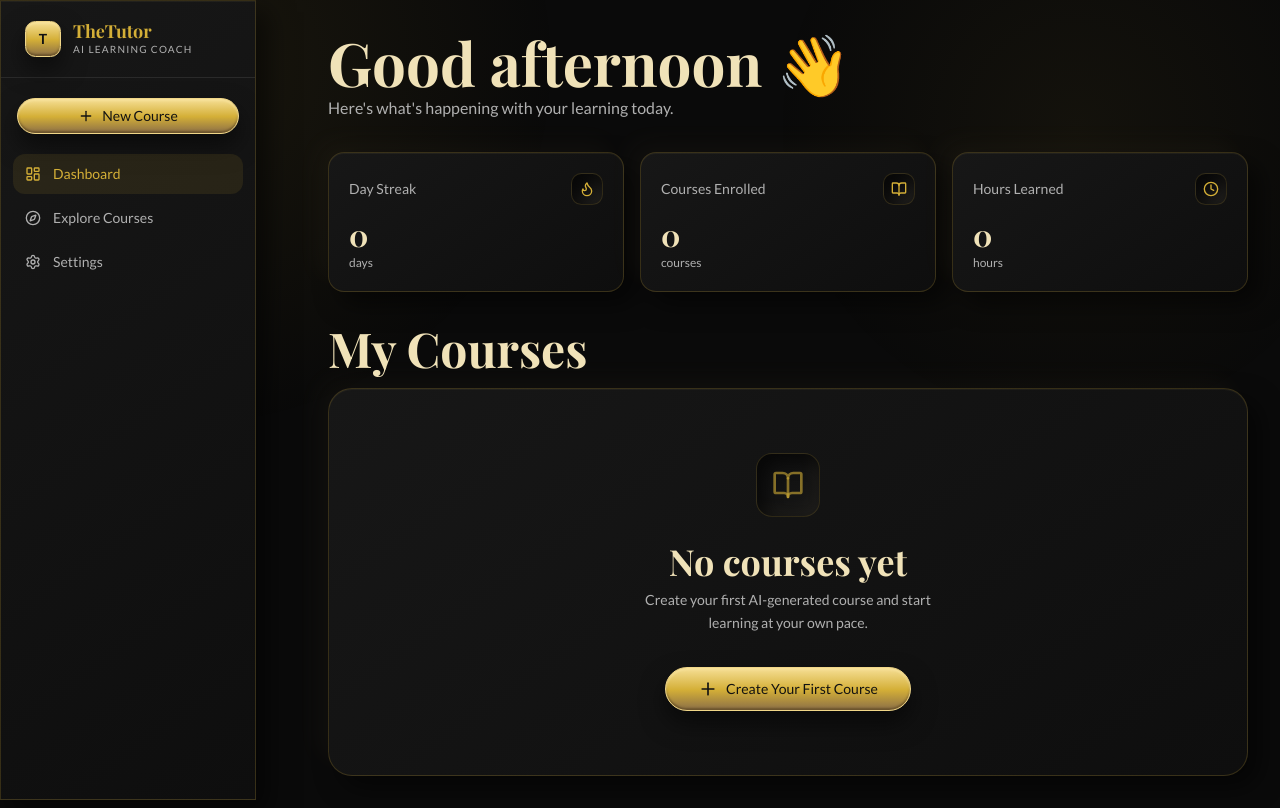
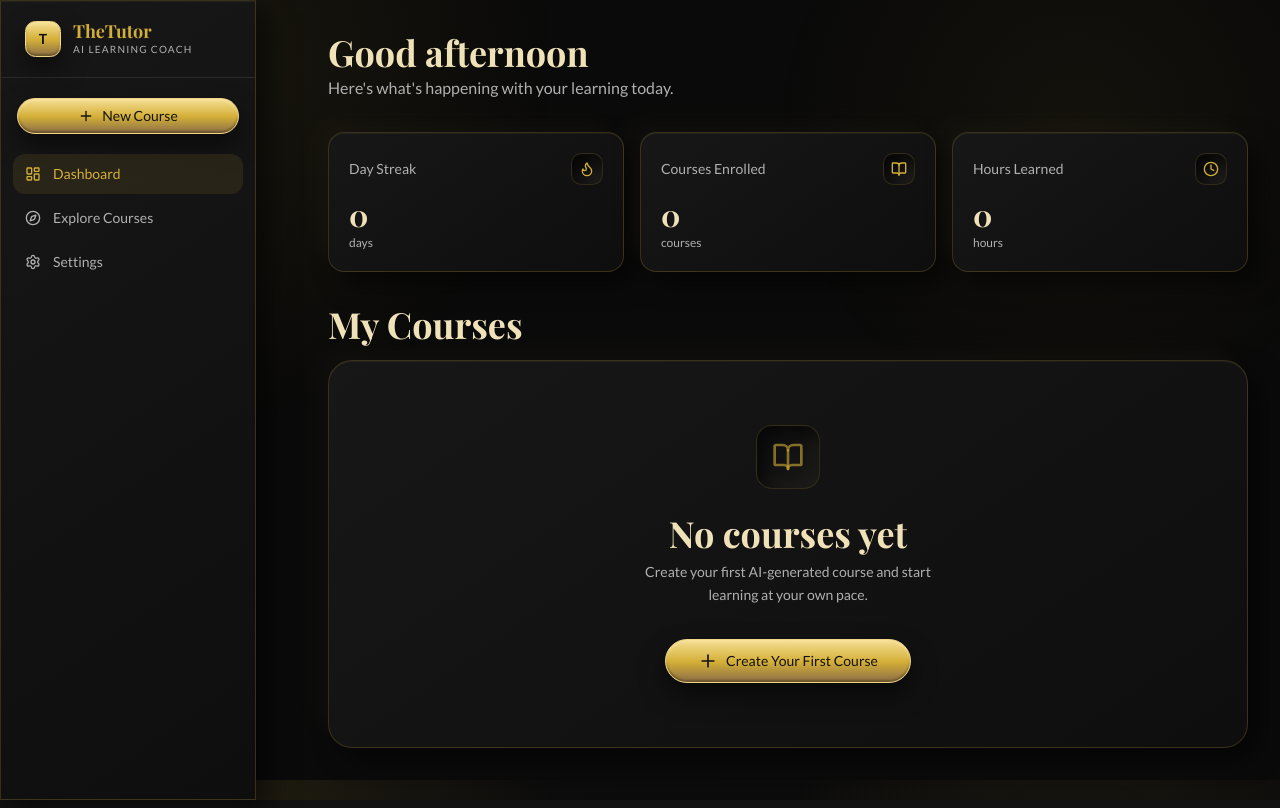
Before and after one commit to TECHIES-V1/TheTutor, a Next.js app in the folder frontend/: page /dashboard in a window 1280 px wide. Built offline with nearby package versions, Linux system fonts and the light colour scheme; no server answers.

Commit message:
style: enhanced spacing byreducing font sizes.

```diff
--- a/frontend/src/app/(main)/dashboard/page.tsx
+++ b/frontend/src/app/(main)/dashboard/page.tsx
@@ -40,9 +40,9 @@ export default function DashboardPage() {
       <div className="relative z-10 max-w-5xl">
         {/* Welcome heading */}
         <div className="mb-8">
-          <h1 className="font-playfair text-3xl font-bold text-foreground">
-            {getTimeGreeting(user?.name)} 👋
-          </h1>
+          <h3 className="font-playfair text-xl md:text-2xl font-bold text-foreground">
+            {getTimeGreeting(user?.name)}
+          </h3>
           <p className="mt-1 text-muted-foreground">
             Here&apos;s what&apos;s happening with your learning today.
           </p>
@@ -66,7 +66,7 @@ export default function DashboardPage() {
 
         {/* Courses section */}
         <div>
-          <h2 className="mb-4 font-playfair text-xl font-bold text-foreground">My Courses</h2>
+          <h3 className="mb-4 font-playfair text-xl font-bold text-foreground">My Courses</h3>
           <CourseEmptyState />
         </div>
       </div>
--- a/frontend/src/app/(main)/explore/page.tsx
+++ b/frontend/src/app/(main)/explore/page.tsx
@@ -47,9 +47,9 @@ export default function ExplorePage() {
             <div className="relative z-10 mx-auto w-full max-w-6xl">
                 {/* Page Header */}
                 <div className="mb-8 sm:mb-10">
-                    <h1 className="font-playfair text-2xl font-bold text-foreground sm:text-3xl">
+                    <h3 className="font-playfair text-2xl font-bold text-foreground sm:text-3xl">
                         Explore Courses
-                    </h1>
+                    </h3>
                     <p className="mt-1.5 max-w-2xl text-sm text-muted-foreground sm:text-base">
                         Discover expert-curated courses to accelerate your learning journey.
                     </p>
```
